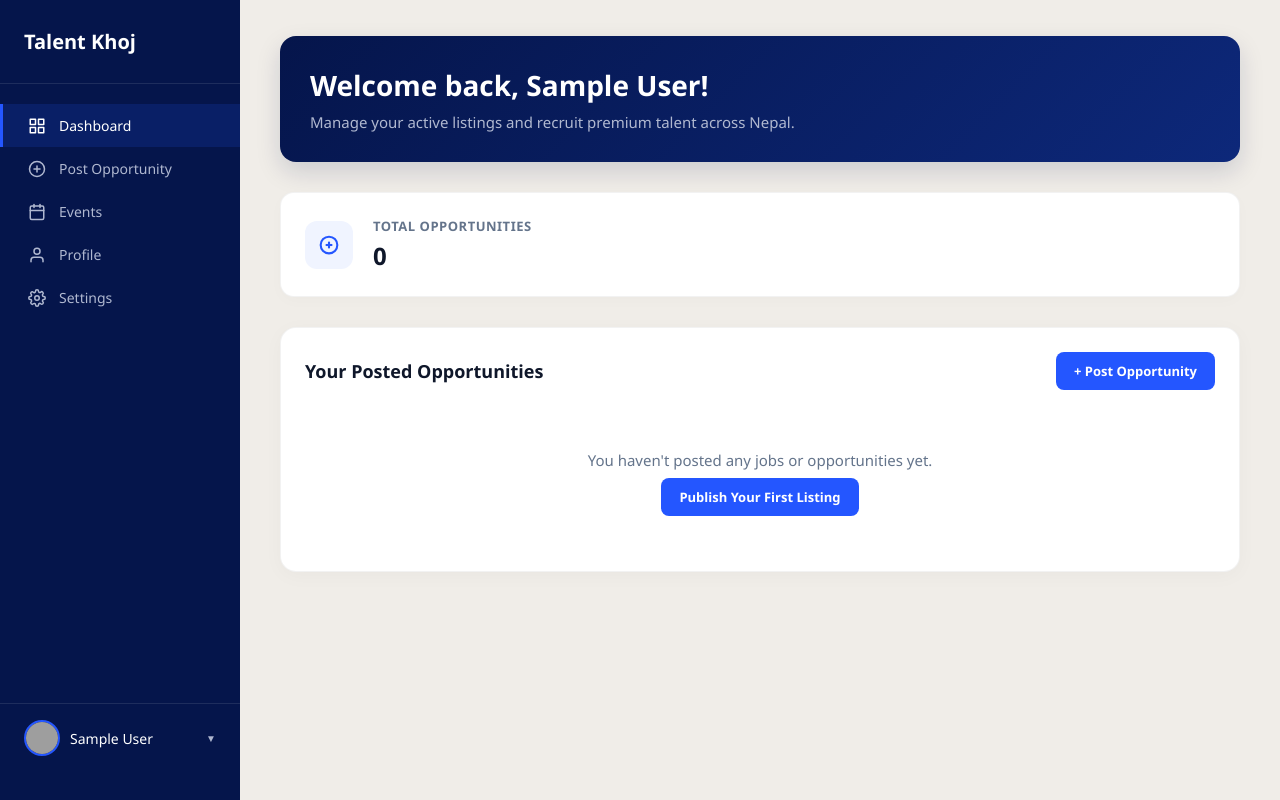
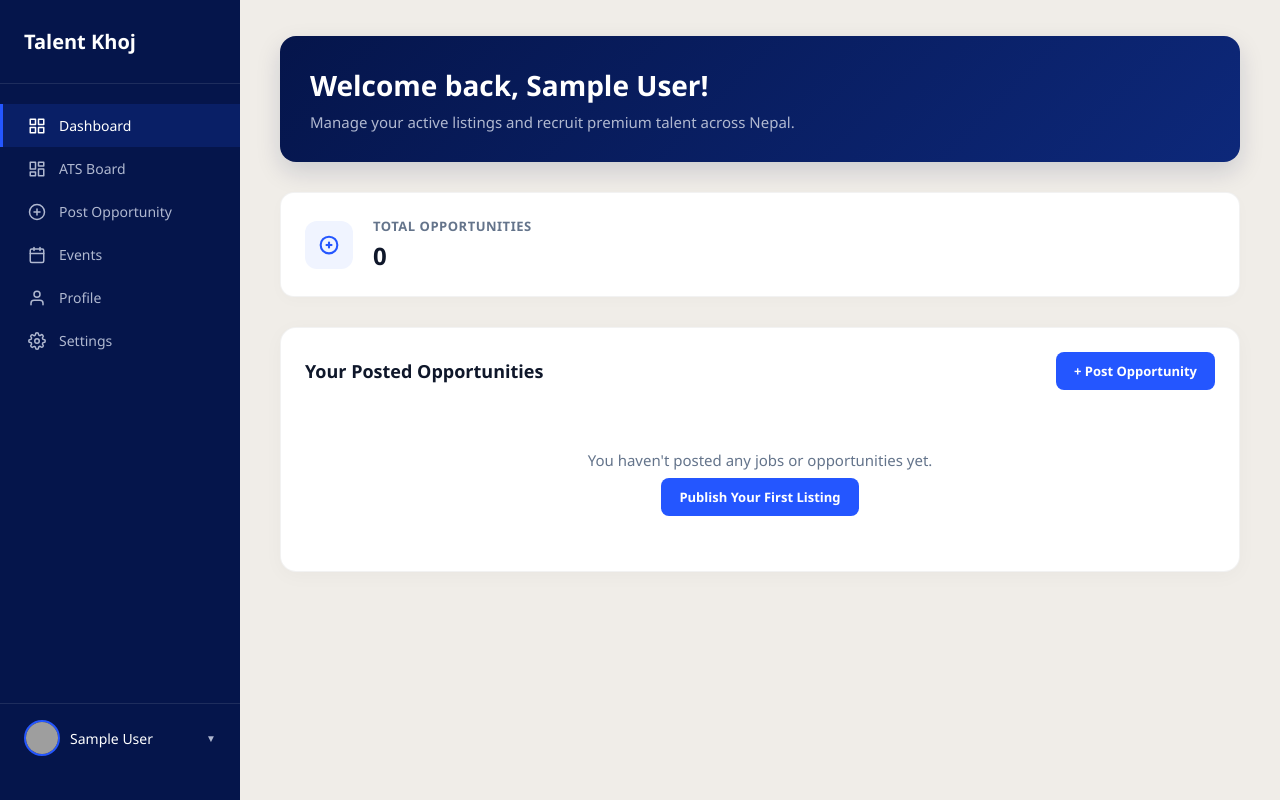
Before and after one commit to tejashexe-spec/Talentkhoj, a Flask app: page /dashboard in a window 1280 px wide. Run offline with Flask 3, Linux system fonts and the light colour scheme; the visitor is signed in with stand-in values (Sample User, id 1); data that the repository does not hold is empty; grey boxes are pictures that could not be loaded.

Commit message:
Commit 2: Add ATS Board link to company sidebar

```diff
--- a/my_first_flask/templates/dashboard_base.html
+++ b/my_first_flask/templates/dashboard_base.html
@@ -32,6 +32,17 @@
             {% if session.get('account_type') == 'company' %}
 
             <!-- COMPANY SIDEBAR -->
+            <a href="/dashboard/ats" class="sidebar-item {% if active == 'ats' %}active{% endif %}">
+                <span class="sidebar-icon">
+                    <svg width="18" height="18" viewBox="0 0 24 24" fill="none" stroke="currentColor" stroke-width="2" stroke-linecap="round" stroke-linejoin="round">
+                        <rect x="3" y="3" width="7" height="9"/>
+                        <rect x="14" y="3" width="7" height="5"/>
+                        <rect x="14" y="12" width="7" height="9"/>
+                        <rect x="3" y="16" width="7" height="5"/>
+                    </svg>
+                </span>
+                ATS Board
+            </a>
             <a href="/dashboard/post-opportunity" class="sidebar-item {% if active == 'post' %}active{% endif %}">
                 <span class="sidebar-icon">
                     <svg width="18" height="18" viewBox="0 0 24 24" fill="none" stroke="currentColor" stroke-width="2" stroke-linecap="round" stroke-linejoin="round">
```
